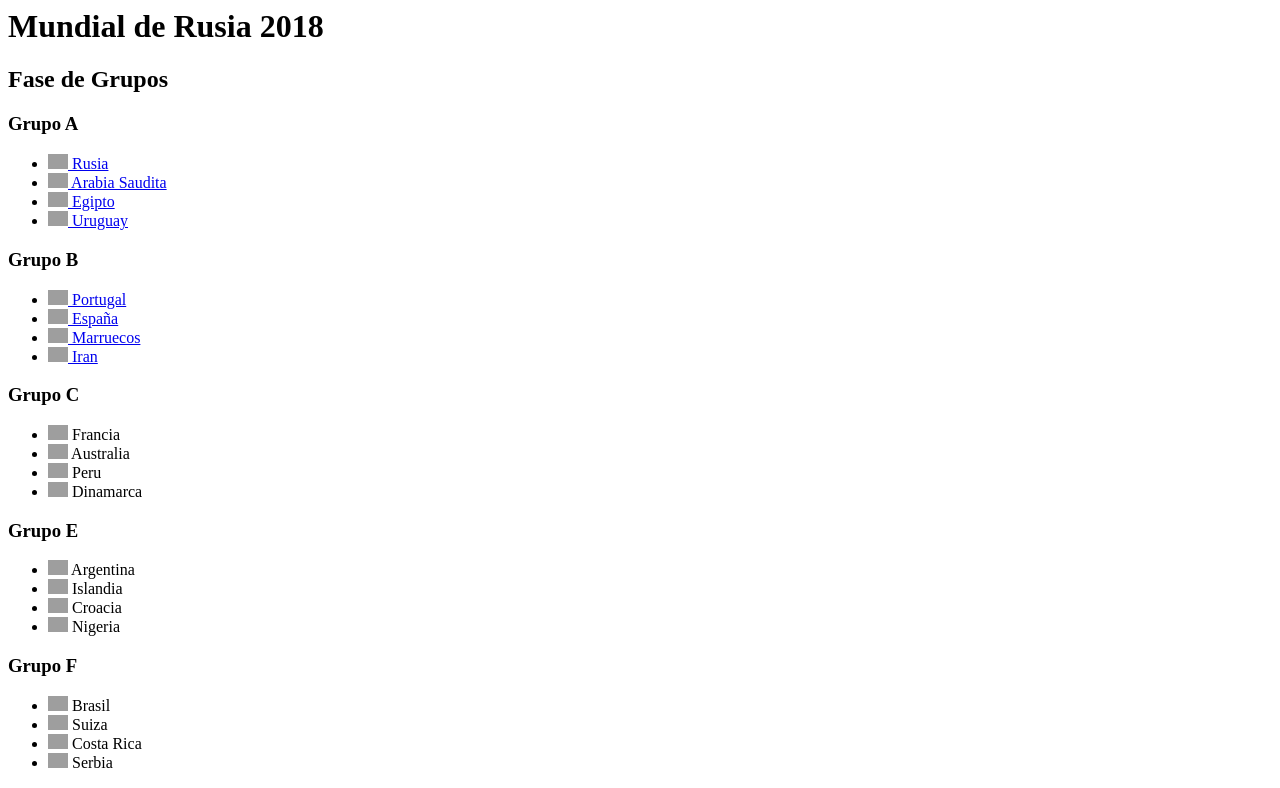
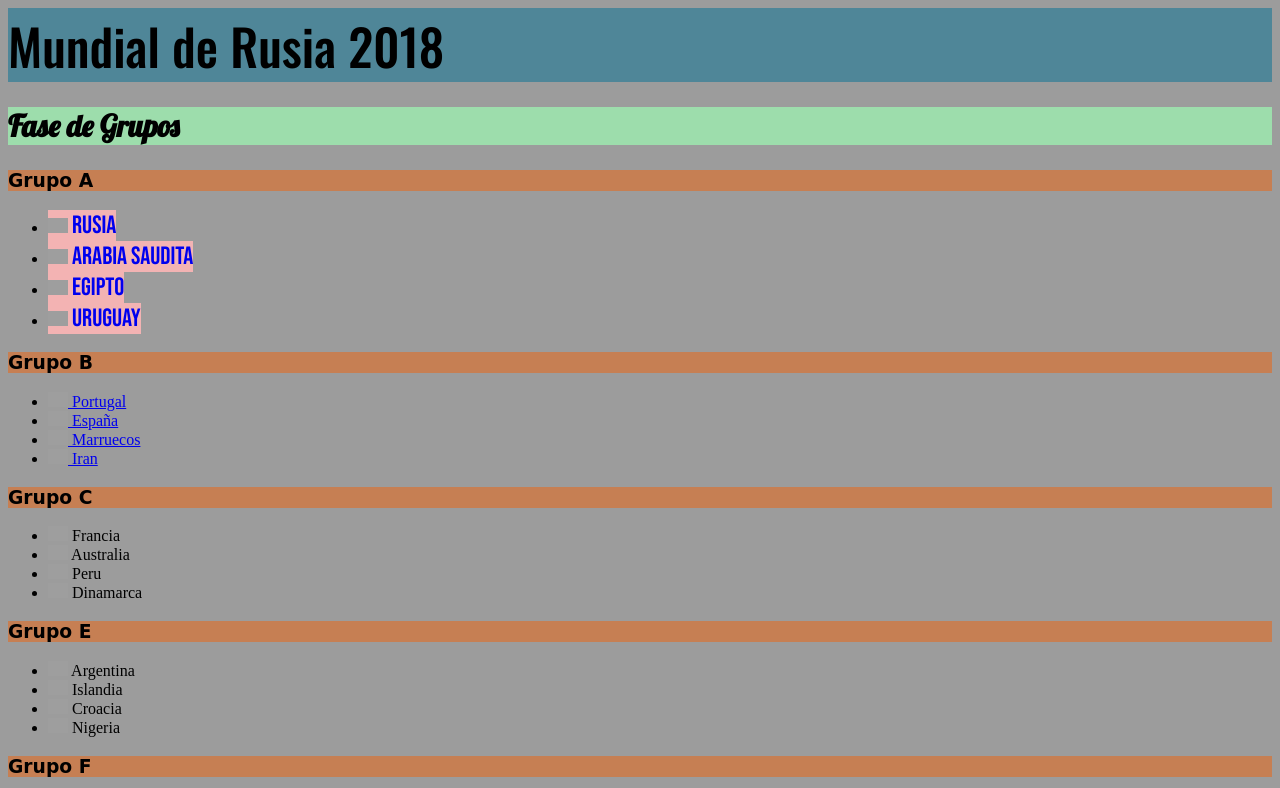
Before and after one commit to Gott8/codigo-16GC, a plain HTML site: page semana1/mundial.html in a window 1280 px wide. Shown: the top 788 px of the page. Drawn offline with nearby package versions, Linux system fonts and the light colour scheme; grey boxes are pictures that could not be loaded; a web font is replaced by a local one.

Commit message:
actualizacion de css mundial

```diff
--- a/semana1/mundial.html
+++ b/semana1/mundial.html
@@ -1,14 +1,18 @@
 <html>
     <head>
+        <link rel="preconnect" href="https://fonts.googleapis.com">
+<link rel="preconnect" href="https://fonts.gstatic.com" crossorigin>
+<link href="https://fonts.googleapis.com/css2?family=Bebas+Neue&family=Blaka&family=Lobster&family=Nuosu+SIL&family=Oswald:wght@200;500&display=swap" rel="stylesheet">
+        <link rel="stylesheet" href="./styles2.css">
         <title>Rusia 2018</title>
     </head>
     <body>
-        <h1>Mundial de Rusia 2018</h1>
+        <header>Mundial de Rusia 2018</header>
         <h2>Fase de Grupos</h2>
         <h3>Grupo A</h3>
-        <ul>
+        <ul class="grupoa">
             <li>
-                <a href="https://www.fifa.com/es/about-fifa/associations/RUS" target="_blank">
+                <a  href="https://www.fifa.com/es/about-fifa/associations/RUS" target="_blank">
                 <img src="https://flagicons.lipis.dev/flags/4x3/ru.svg" width="20px"> Rusia</a></li>
             <li>
                 <a href="https://www.fifa.com/es/about-fifa/associations/KSA" target="_blank">
--- /dev/null
+++ b/semana1/styles2.css
@@ -0,0 +1,28 @@
+body{
+    background-color: rgba(76, 76, 76, 0.548);
+}
+
+header{
+    background-color:rgba(21, 118, 150, 0.562);
+    font-size: 50px;
+    font-family: 'Oswald', sans-serif;
+
+}
+
+h2{
+    background-color:rgb(157, 221, 172);
+    font-size: 30px;
+    font-family: 'Lobster', cursive;
+}
+
+h3{
+    background-color:rgba(244, 95, 3, 0.475);
+    font-family: 'Shadows Into Light', cursive;
+}
+
+.grupoa li a{
+    background-color: rgb(243, 179, 179);
+    font-family: 'Bebas Neue', cursive;
+    text-decoration: none;
+    font-size: 25px;
+}
```
